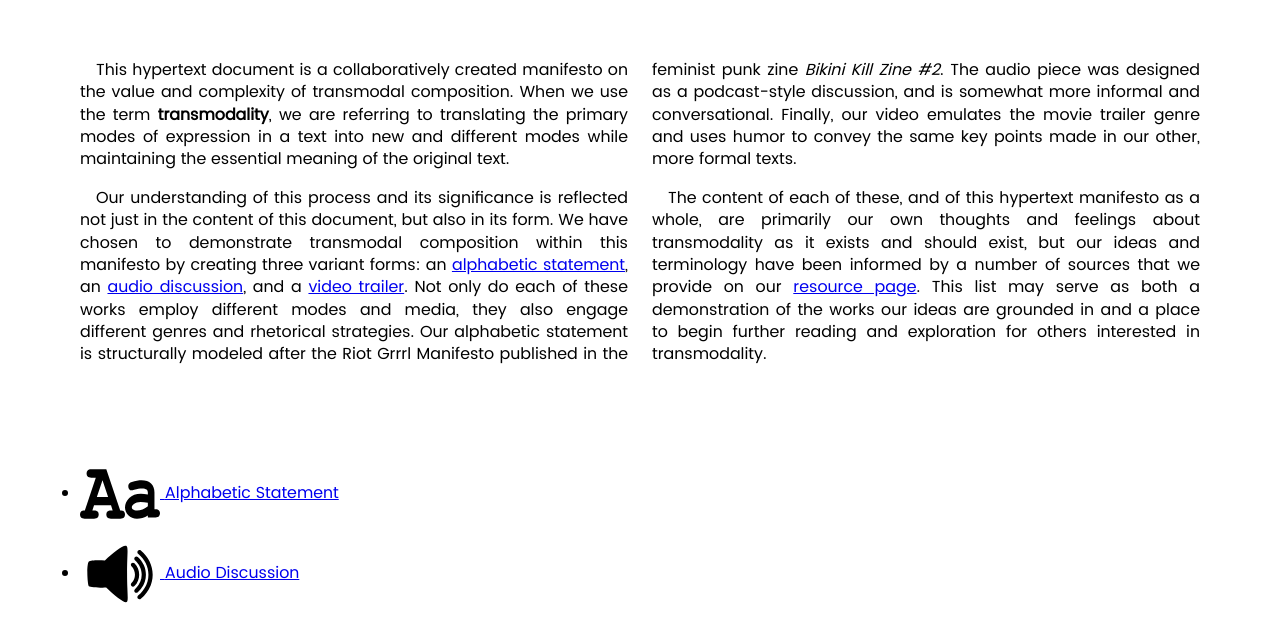
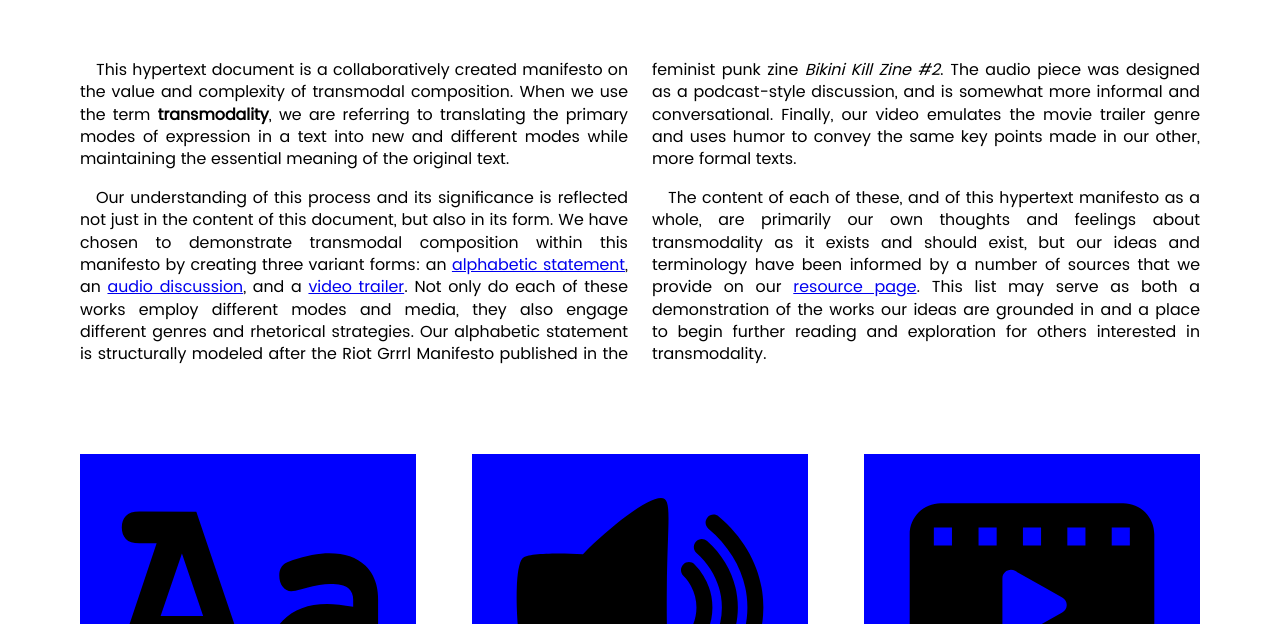
Before and after one commit to jackturner/transmodality, a plain HTML site: page index.html in a window 1280 px wide. Shown: the part 176-800 px from the top of the page. Drawn offline with Linux system fonts and the light colour scheme.

Commit message:
Got them ducks in a row
By which I mean that the three #media links are now styled as three buttons horizontally going accross the page. This behavior automatically disables within a narrow viewport and my cat is pretty.

```diff
--- a/transmodality.css
+++ b/transmodality.css
@@ -21,7 +21,7 @@ html {
     box-sizing:         inherit;
     }
 
-
+/* Custom fonts */
 @font-face {
     font-family: 'poppins_regularregular';
     src: url('webfonts/poppins-regular.woff2') format('woff2'),
@@ -70,6 +70,15 @@ p {
     margin:             0 0 1em;
     }
 
+/*a {
+    color:              ;
+}
+
+a:hover {
+    color:              ;
+}*/
+
+/* Introduction on homepage */
 #introduction {
     margin:             80px 0;
     }
@@ -83,10 +92,42 @@ p {
     text-align:         justify;
     }
 
+/* Media Links */
+#media ul {
+    justify-content:    space-between;
+    }
+
+#media li {
+    list-style:         none;
+    }
+
+#media a {
+    background-color:   blue;
+    display:            block;
+    text-align:         center;
+    padding-bottom:     1em;
+    margin-bottom:      20px;
+    transition:         background-color ease 300ms;
+    }
+
+#media a:hover {
+    background-color:   orange;
+    }
+
+#media img {
+    width:              90%;
+    }
+
+#media span {
+    display:            block;
+    }
+
 #alphabetic-statement {
-    font-family: AmericanTypewriter, monospace;
-}
+    font-family:        AmericanTypewriter, monospace;
+    }
 
+
+/* Responsive stuff */
 @media (min-width: 800px) {
     #introduction {
     -moz-column-count:    2;
@@ -95,4 +136,10 @@ p {
     column-gap:         1.5em;
     }
 
+    #media ul {
+    display:            flex;
+    }
+    #media li {
+    width:              30%;
+    }
 }
```
